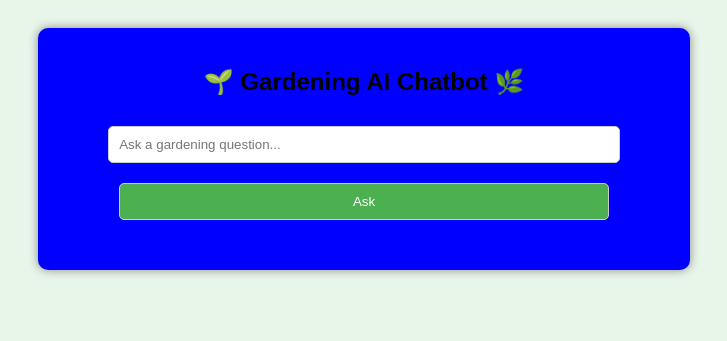
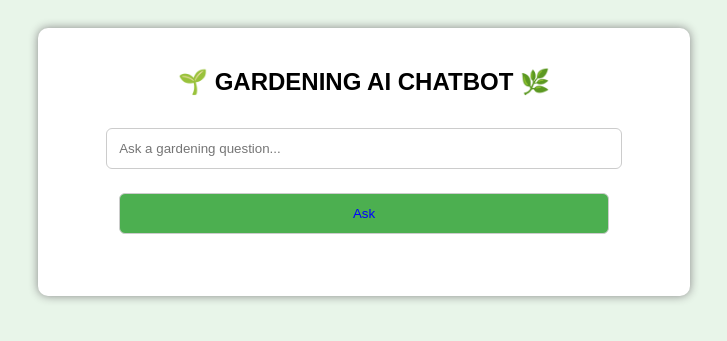
Before and after one commit to mrittickdeb/AI-BASED-GARDENING-CHATBOT, a Flask app: page / in a window 1280 px wide. Shown: the top 341 px of the page, without its empty margins (276-1003 px from the left). Run offline with Flask 3, Linux system fonts and the light colour scheme.

Commit message:
Update index.html

```diff
--- a/templates/index.html
+++ b/templates/index.html
@@ -14,35 +14,35 @@
         .chat-container {
             width: 50%;
             margin: auto;
-            background: blue;
+            background: white;
             padding: 20px;
             border-radius: 10px;
             box-shadow: 0px 0px 10px #888;
         }
         input, button {
             width: 80%;
-            padding: 10px;
-            margin: 10px;
+            padding: 12px;
+            margin: 12px;
             border: 1px solid #ccc;
-            border-radius: 5px;
+            border-radius: 6px;
         }
         button {
             background-color: #4CAF50;
-            color: white;
+            color: blue;
             cursor: pointer;
         }
         button:hover {
             background-color: #45a049;
         }
         .response {
-            margin-top: 20px;
+            margin-top: 30px;
             font-weight: bold;
         }
     </style>
 </head>
 <body>
     <div class="chat-container">
-        <h2>🌱 Gardening AI Chatbot 🌿</h2>
+        <h2>🌱 GARDENING AI CHATBOT 🌿</h2>
         <input type="text" id="userQuestion" placeholder="Ask a gardening question...">
         <button onclick="getResponse()">Ask</button>
         <p class="response" id="responseText"></p>
```
